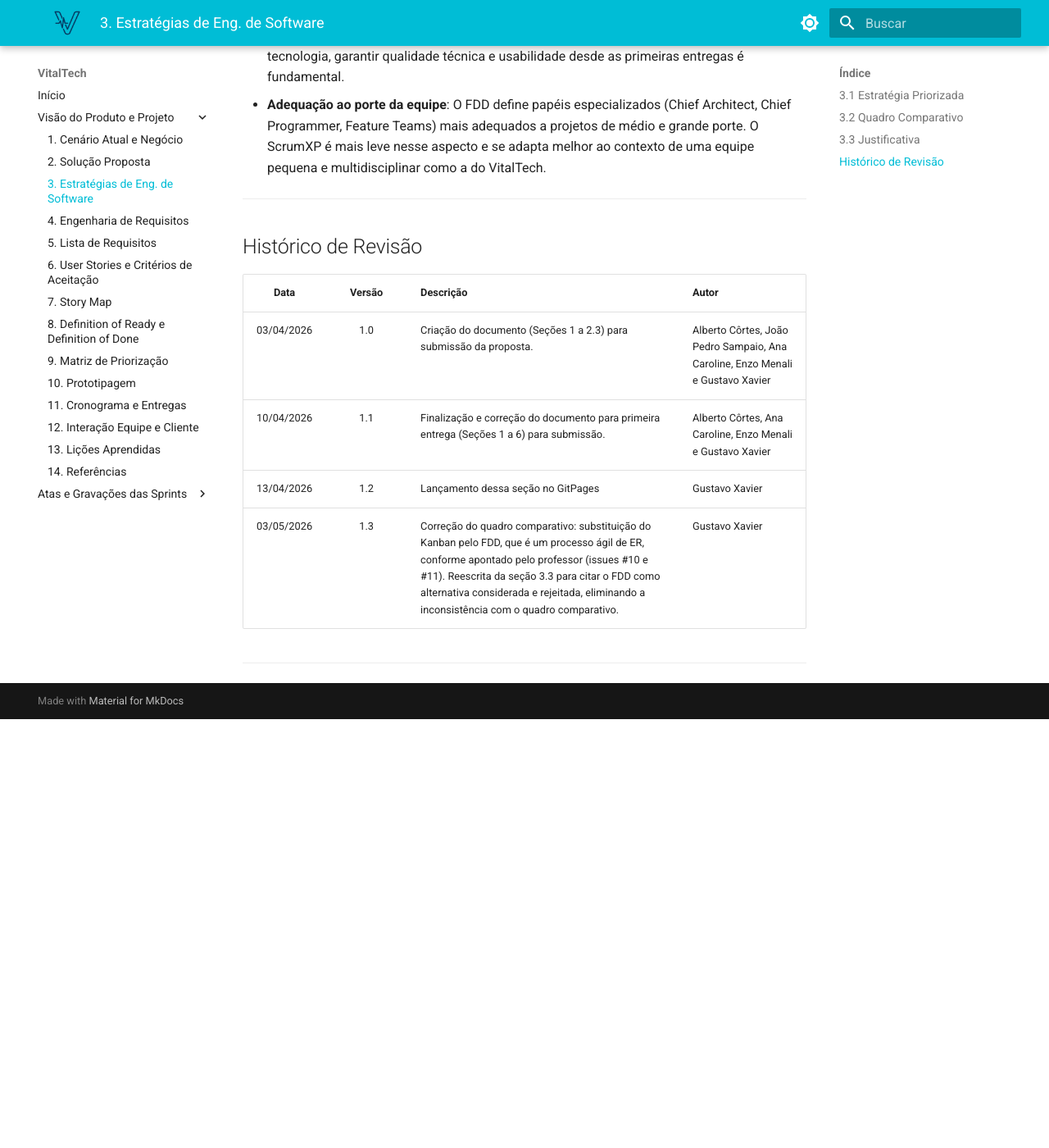
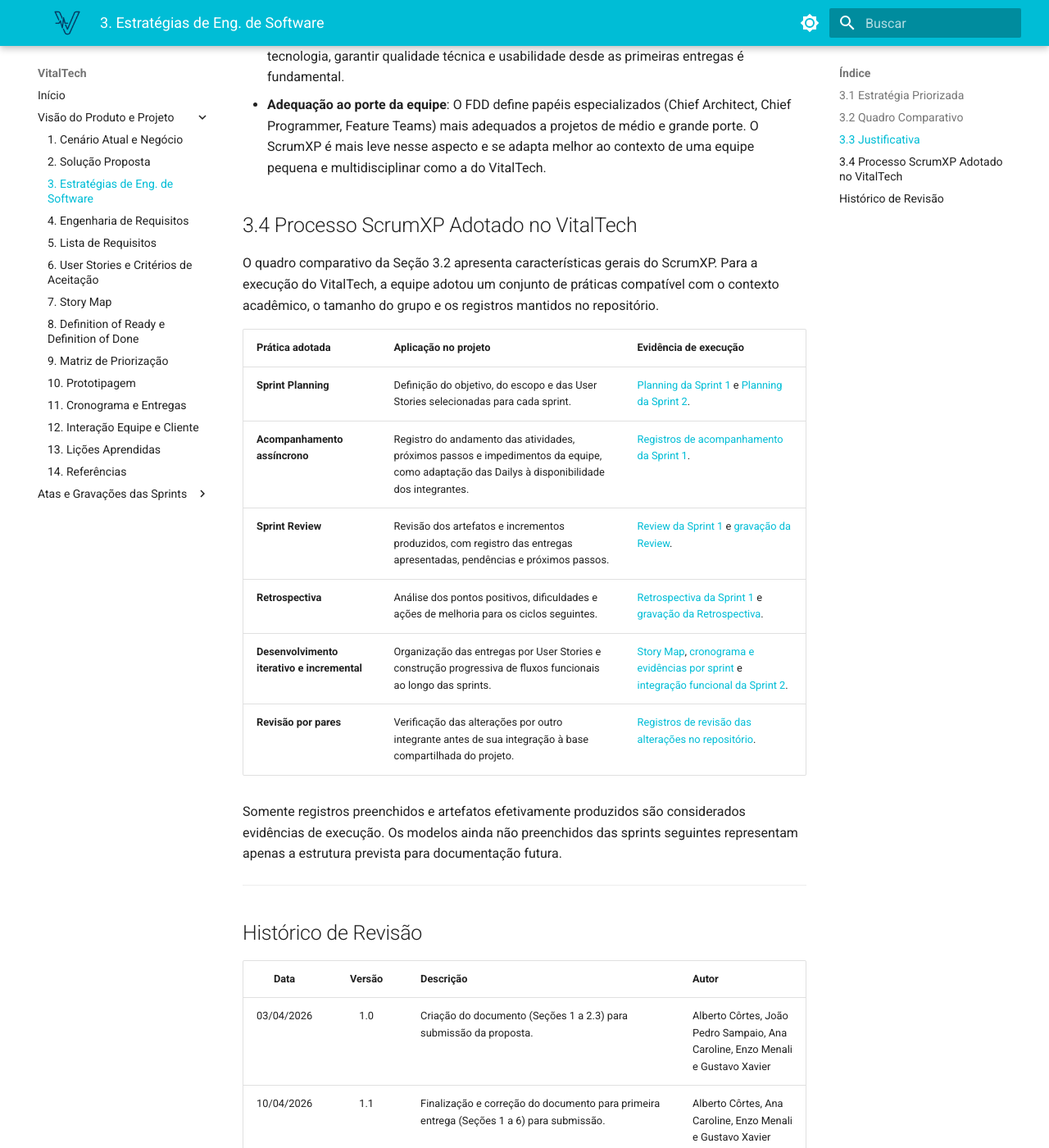
Before and after one commit to mdsreq-fga-unb/REQ-2026.1-T01-VitalTech, an MkDocs documentation site: the page built from docs/visao/estrategias_eng_soft.md, in a window 1280 px wide and 1400 px high, scrolled down 3282 px. Shown: the whole window at 82% size. Built offline with MkDocs 1.6.1 and Material for MkDocs 9.7.7, drawn with Linux system fonts in a browser that asks for light colours; before the commit the page ends 4159 px from its top, so only the background shows below that; some of the changed text lies outside the part shown.

Commit message:
fix(docs): evidencia processo de ESW

```diff
--- a/docs/visao/estrategias_eng_soft.md
+++ b/docs/visao/estrategias_eng_soft.md
@@ -33,6 +33,21 @@
 * **Foco na experiência do usuário e qualidade técnica**: O ScrumXP incorpora práticas do XP — como TDD, refatoração e programação em par — que o FDD não prescreve. Considerando que o sistema será utilizado por cuidadores com diferentes níveis de familiaridade com tecnologia, garantir qualidade técnica e usabilidade desde as primeiras entregas é fundamental.
 * **Adequação ao porte da equipe**: O FDD define papéis especializados (Chief Architect, Chief Programmer, Feature Teams) mais adequados a projetos de médio e grande porte. O ScrumXP é mais leve nesse aspecto e se adapta melhor ao contexto de uma equipe pequena e multidisciplinar como a do VitalTech.
 
+## 3.4 Processo ScrumXP Adotado no VitalTech
+
+O quadro comparativo da Seção 3.2 apresenta características gerais do ScrumXP. Para a execução do VitalTech, a equipe adotou um conjunto de práticas compatível com o contexto acadêmico, o tamanho do grupo e os registros mantidos no repositório.
+
+| Prática adotada | Aplicação no projeto | Evidência de execução |
+| --- | --- | --- |
+| **Sprint Planning** | Definição do objetivo, do escopo e das User Stories selecionadas para cada sprint. | [Planning da Sprint 1](../sprints/sprint1/planning.md) e [Planning da Sprint 2](../sprints/sprint2/planning.md). |
+| **Acompanhamento assíncrono** | Registro do andamento das atividades, próximos passos e impedimentos da equipe, como adaptação das Dailys à disponibilidade dos integrantes. | [Registros de acompanhamento da Sprint 1](../sprints/sprint1/dailys.md). |
+| **Sprint Review** | Revisão dos artefatos e incrementos produzidos, com registro das entregas apresentadas, pendências e próximos passos. | [Review da Sprint 1](../sprints/sprint1/review.md) e [gravação da Review](../assets/videos/sprint1_review.mp4). |
+| **Retrospectiva** | Análise dos pontos positivos, dificuldades e ações de melhoria para os ciclos seguintes. | [Retrospectiva da Sprint 1](../sprints/sprint1/retrospectiva.md) e [gravação da Retrospectiva](../assets/videos/sprint1_retrospective.mp4). |
+| **Desenvolvimento iterativo e incremental** | Organização das entregas por User Stories e construção progressiva de fluxos funcionais ao longo das sprints. | [Story Map](story_map.md), [cronograma e evidências por sprint](cronograma.md#51-evidencias-de-execucao-e-resultados) e [integração funcional da Sprint 2](https://github.com/mdsreq-fga-unb/REQ-2026.1-T01-VitalTech/pull/43). |
+| **Revisão por pares** | Verificação das alterações por outro integrante antes de sua integração à base compartilhada do projeto. | [Registros de revisão das alterações no repositório](https://github.com/mdsreq-fga-unb/REQ-2026.1-T01-VitalTech/pulls). |
+
+Somente registros preenchidos e artefatos efetivamente produzidos são considerados evidências de execução. Os modelos ainda não preenchidos das sprints seguintes representam apenas a estrutura prevista para documentação futura.
+
 
 
 
@@ -46,6 +61,7 @@
 | 10/04/2026 | 1.1 | Finalização e correção do documento para primeira entrega (Seções 1 a 6) para submissão. | Alberto Côrtes, Ana Caroline, Enzo Menali e Gustavo Xavier |
 |13/04/2026 | 1.2 | Lançamento dessa seção no GitPages | Gustavo Xavier |
 | 03/05/2026 | 1.3 | Correção do quadro comparativo: substituição do Kanban pelo FDD, que é um processo ágil de ER, conforme apontado pelo professor (issues #10 e #11). Reescrita da seção 3.3 para citar o FDD como alternativa considerada e rejeitada, eliminando a inconsistência com o quadro comparativo. | Gustavo Xavier |
+| 14/06/2026 | 1.4 | Explicitação do processo ScrumXP adotado no VitalTech e inclusão das evidências de execução das práticas realizadas pela equipe. | Enzo Menali |
 
 
 
```
